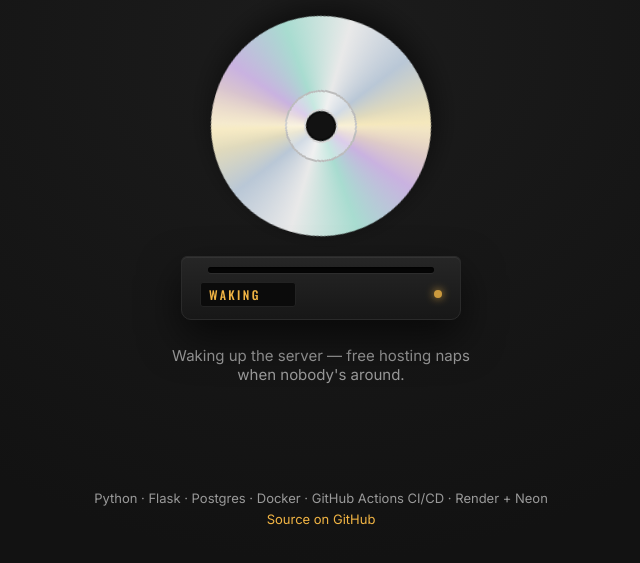
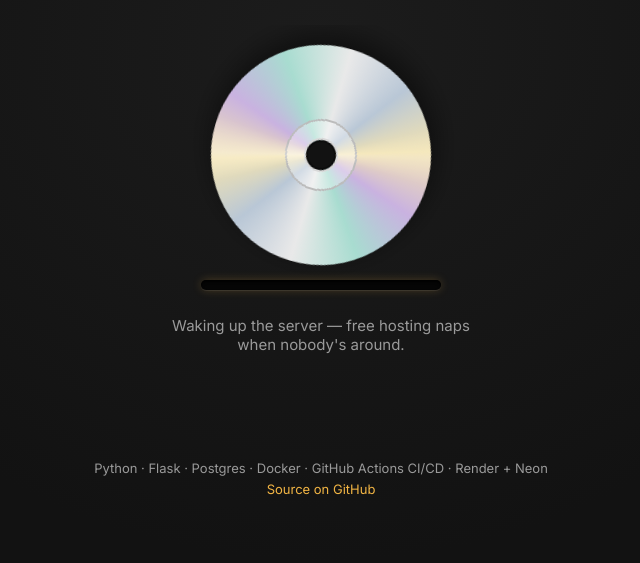
Before and after one commit to vigneshkvishwanathan/videovillage, a plain HTML site: page docs/index.html in a window 1280 px wide. Shown: the part 193-756 px from the top of the page, without its empty margins (319-959 px from the left). Drawn offline with nearby package versions, Linux system fonts and the light colour scheme; no server answers.

Commit message:
Front door: just a glowing slot instead of a full player
Co-Authored-By: Claude Opus 5.5 <noreply@anthropic.com>
Claude-Session: https://claude.ai/code/session_016kB4ub8EV9MMpwm5CWhMLV

```diff
--- a/docs/index.html
+++ b/docs/index.html
@@ -102,58 +102,23 @@
   }
   .tilting .disc, .inserting .disc { animation-duration: .45s; }
 
-  /* ---------- the player ---------- */
-  .player {
-    height: 64px;
-    border-radius: 6px 6px 10px 10px;
-    background: linear-gradient(#262626, #171717);
-    border: 1px solid var(--edge);
-    box-shadow: 0 18px 40px rgba(0,0,0,.6), inset 0 1px 0 rgba(255,255,255,.06);
+  /* ---------- the slot ---------- */
+  .slot {
     position: relative;
-  }
-  .slot {
-    position: absolute;
-    top: 10px;
-    left: 26px;
-    right: 26px;
-    height: 6px;
-    border-radius: 3px;
+    z-index: 1;
+    height: 10px;
+    margin: -5px 20px 0;     /* the disc disappears right into the middle of it */
+    border-radius: 5px;
     background: #050505;
-    box-shadow: inset 0 1px 2px rgba(0,0,0,.9), 0 1px 0 rgba(255,255,255,.05);
+    box-shadow: inset 0 2px 3px rgba(0,0,0,.95), 0 1px 0 rgba(255,255,255,.07), 0 0 10px rgba(242, 181, 68, .25);
+    animation: glow 1.6s ease-in-out infinite;
     transition: box-shadow .4s;
   }
-  .player-face {
-    position: absolute;
-    bottom: 12px;
-    left: 18px;
-    right: 18px;
-    display: flex;
-    align-items: center;
-    justify-content: space-between;
+  @keyframes glow { 50% { box-shadow: inset 0 2px 3px rgba(0,0,0,.95), 0 1px 0 rgba(255,255,255,.07), 0 0 4px rgba(242, 181, 68, .1); } }
+  .ready .slot {
+    animation: none;
+    box-shadow: inset 0 2px 3px rgba(0,0,0,.95), 0 0 16px rgba(11, 218, 81, .7);
   }
-  .screen {
-    font-family: Oswald, sans-serif;
-    font-size: 12px;
-    letter-spacing: .2em;
-    color: var(--amber);
-    background: #0b0b0b;
-    border: 1px solid #222;
-    border-radius: 3px;
-    padding: 3px 8px;
-    min-width: 96px;
-    text-align: left;
-  }
-  .led {
-    width: 8px; height: 8px;
-    border-radius: 50%;
-    background: var(--amber);
-    box-shadow: 0 0 8px var(--amber);
-    animation: blink 1.2s ease-in-out infinite;
-  }
-  @keyframes blink { 50% { opacity: .25; } }
-  .ready .led { background: var(--green); box-shadow: 0 0 10px var(--green); animation: none; }
-  .ready .slot { box-shadow: inset 0 1px 2px rgba(0,0,0,.9), 0 0 12px rgba(11, 218, 81, .55); }
-  .ready .screen { color: var(--green); }
 
   /* ---------- status + links ---------- */
   .status { margin: 26px auto 0; min-height: 44px; max-width: 320px; color: var(--muted); font-size: 15px; }
@@ -177,7 +142,7 @@
   footer a { color: var(--amber); text-decoration: none; }
 
   @media (prefers-reduced-motion: reduce) {
-    .disc, .led { animation: none; }
+    .disc, .slot { animation: none; }
     .disc-mover { transition: none; }
   }
 </style>
@@ -192,13 +157,7 @@
         <div class="disc"></div>
       </div>
     </div>
-    <div class="player">
-      <div class="slot"></div>
-      <div class="player-face">
-        <div class="screen" id="screen">LOADING</div>
-        <div class="led"></div>
-      </div>
-    </div>
+    <div class="slot"></div>
   </div>
 
   <p class="status" id="status" aria-live="polite">Loading the collection…</p>
@@ -215,7 +174,6 @@
   const APP = "https://videovillage-image.onrender.com";
   const stage = document.getElementById("stage");
   const statusEl = document.getElementById("status");
-  const screen = document.getElementById("screen");
   const openBtn = document.getElementById("open");
   const started = Date.now();
   const sleep = ms => new Promise(r => setTimeout(r, ms));
@@ -232,7 +190,7 @@
     if (ready) return;
     const t = Date.now() - started;
     for (const [at, text, label] of messages) {
-      if (t >= at) { statusEl.textContent = text; screen.textContent = label; }
+      if (t >= at) { statusEl.textContent = text; }
     }
     if (t > 90000) {                // never leave them stuck: offer the link anyway
       openBtn.textContent = "Open it anyway";
@@ -273,7 +231,6 @@
       await sleep(600);
     }
     stage.classList.add("ready");
-    screen.textContent = "PLAY ▶";
     statusEl.textContent = "Ready. Opening Video Village…";
     openBtn.textContent = "Open Video Village";
     openBtn.classList.remove("quiet");
```
